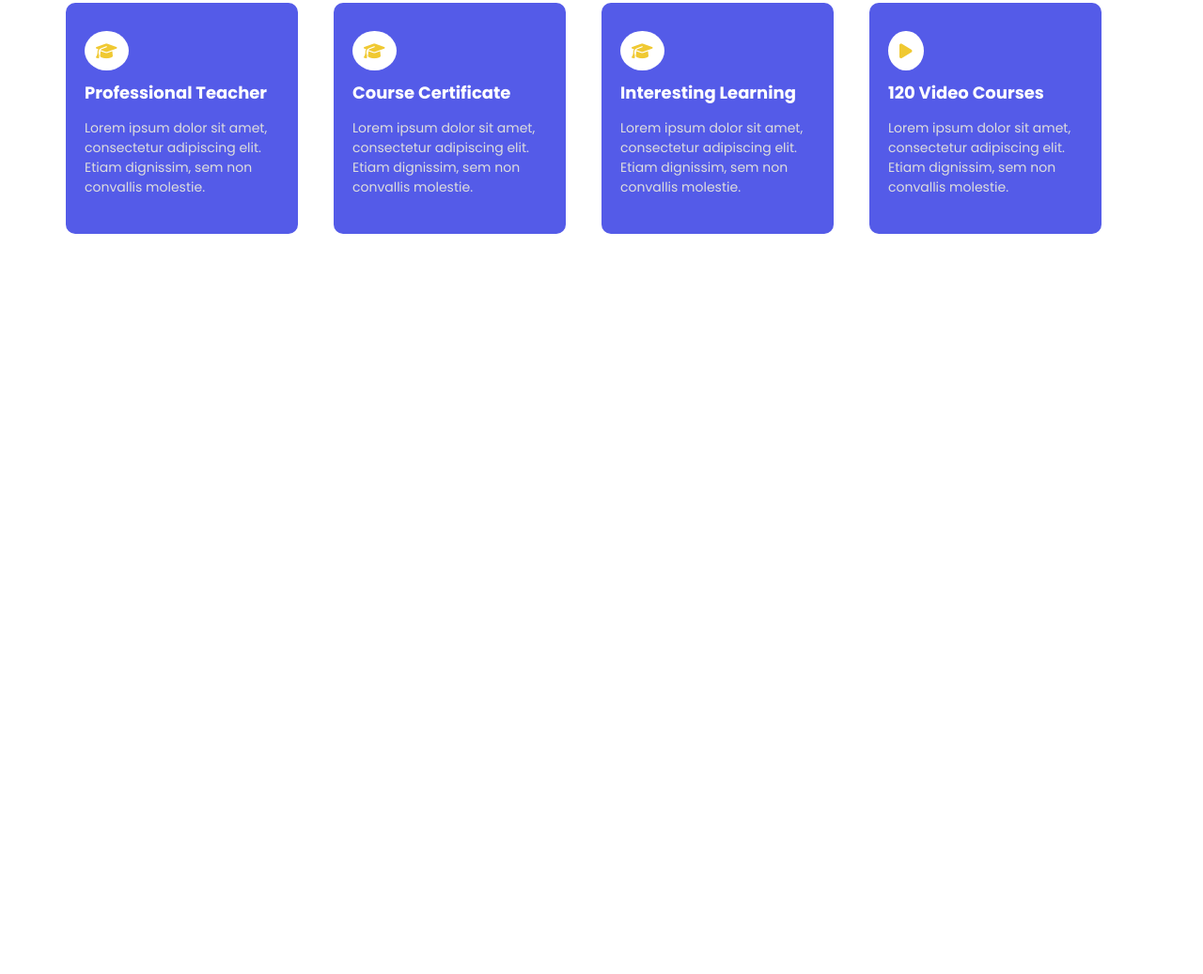
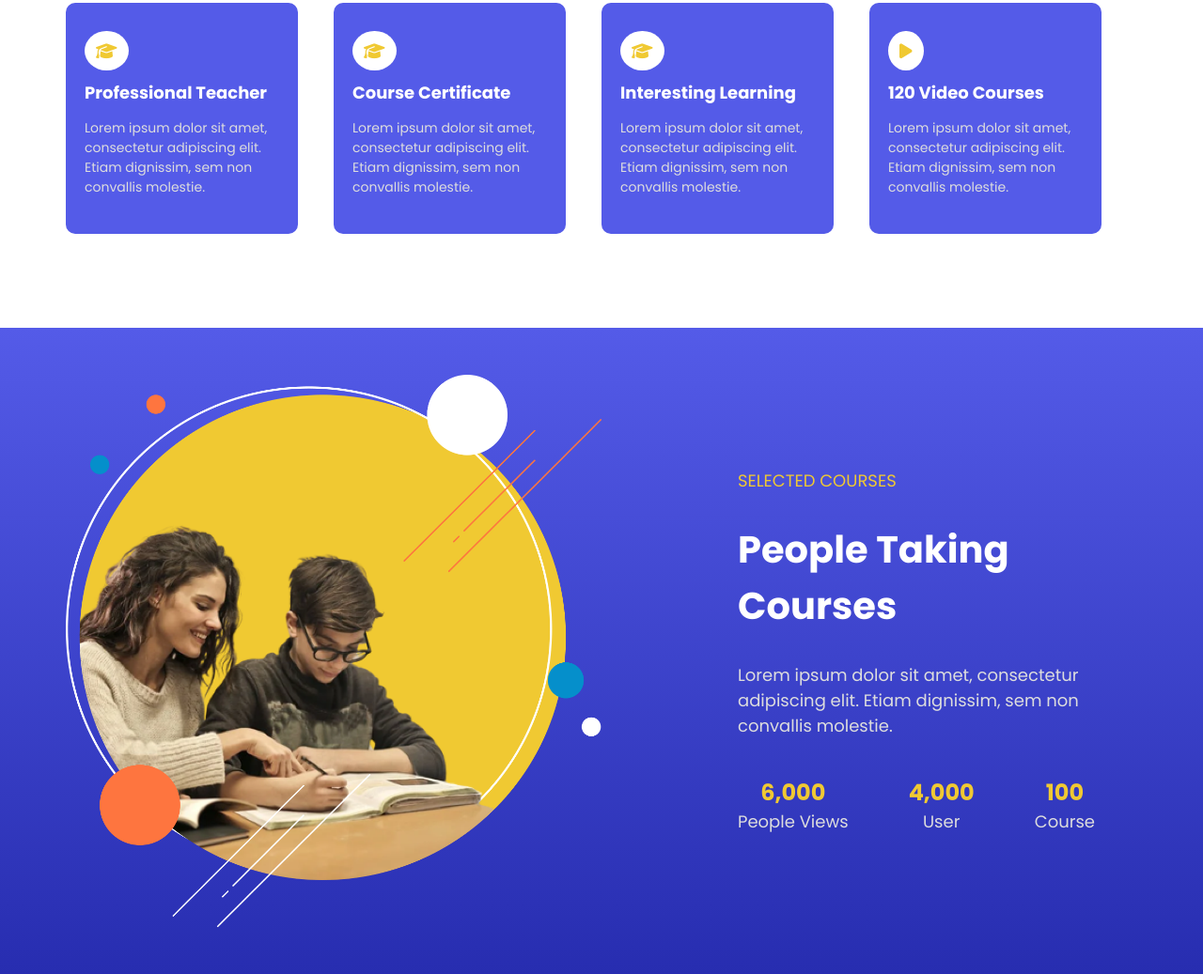
Before and after one commit to Awxsl/Landing-Page, a plain HTML site: page index.html in a window 1280 px wide. Shown: the part 991-2028 px from the top of the page at 94% size. Before the commit the page ends 1340 px from the top, so only its background shows below. Drawn offline with Linux system fonts and the light colour scheme.

Commit message:
Built the course statistics component.

```diff
--- a/index.html
+++ b/index.html
@@ -76,6 +76,30 @@
                 </div>
             </article>
         </section>
+        <section class="numbers">
+            <article class="statistics max">
+                <div class="course-features">
+                    <h5>SELECTED COURSES</h5>
+                    <h2>People Taking Courses</h2>
+                    <p>Lorem ipsum dolor sit amet, consectetur adipiscing elit. Etiam dignissim, sem non convallis molestie.</p>
+                    <div class="course-stats">
+                        <div class="stat-group">
+                            <h6>6,000</h6>
+                            <p>People Views</p>
+                        </div>
+                        <div class="stat-group">
+                            <h6>4,000</h6>
+                            <p>User</p>
+                        </div>
+                        <div class="stat-group">
+                            <h6>100</h6>
+                            <p>Course</p>
+                        </div>
+                    </div>
+                </div>
+                <img src="Group 1964.png" alt="" class="img">
+            </article>
+        </section>
     </main>
 </body>
 </html>
--- a/style.css
+++ b/style.css
@@ -215,3 +215,65 @@ h1 span {
     font-size: 1.4rem;
     color: #ddd;
 }
+
+.numbers {
+    background: linear-gradient(#545BE8, #272DB0);
+}
+
+.statistics {
+    display: grid;
+    grid-template-columns: repeat(2, 1fr);
+    justify-items: center;
+    align-items: center;
+    padding: 5rem;
+}
+
+.statistics .img {
+    width: 100%;
+    height: 100%;
+    object-fit: cover;
+    grid-column: 1/2;
+}
+
+.course-features {
+    padding: 4.5rem;
+    margin-left: 10rem;
+}
+
+.course-features h5 {
+    color: var(--yellowish-gold);
+    font-size: 1.8rem;
+    font-weight: 400;
+    margin: 0;
+}
+
+.course-features h2 {
+    color: #fff;
+    font-size: 4rem;
+    font-weight: 700;
+    margin: 3rem 0 3rem 0;
+}
+
+.course-features p {
+    font-size: 1.8rem;
+    color: #dddddd;
+    margin: 0;
+}
+
+.course-stats {
+    display: flex;
+    justify-content: space-between;
+}
+
+.stat-group h6 {
+    font-size: 2.4rem;
+    color: var(--yellowish-gold);
+    text-align: center;
+    margin: 4rem 0 0 0;
+}
+
+.stat-group p {
+    text-align: center;
+    color: #ddd;
+    font-size: 1.8rem;
+}
```
Also changed, not shown: Group 1964.png (added).
